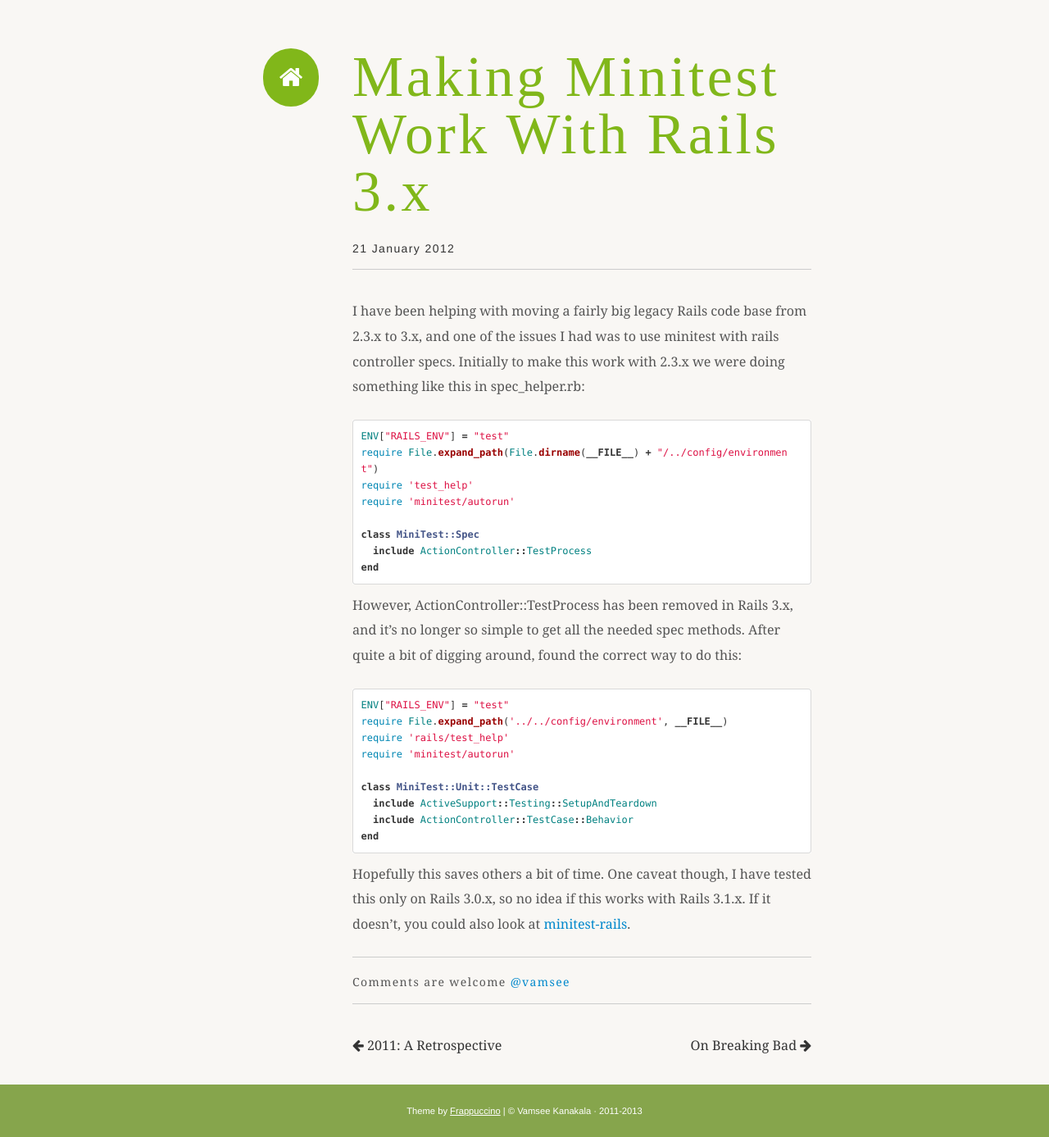
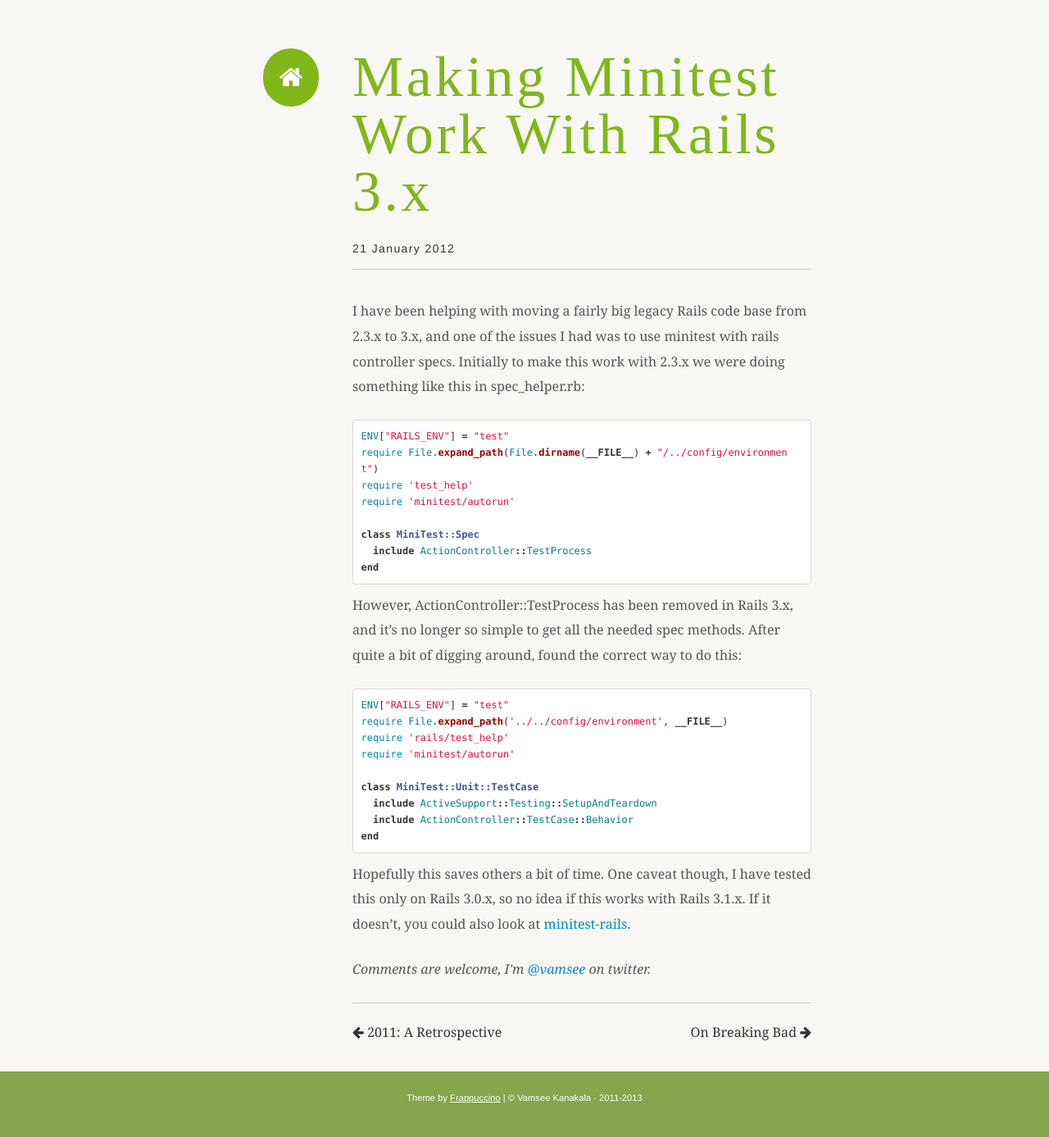
Before and after one commit to vamsee/vamsee.in, a Jekyll site: the page built from _posts/2012-01-21-making-minitest-work-with-rails-3-dot-x.markdown, in a window 1280 px wide. Shown: the whole page at 82% size. Built offline with Jekyll 4.4.1, drawn with Linux system fonts in a browser that asks for light colours; some web fonts are replaced; Markdown is read by kramdown in place of the engine named in the settings.

Commit message:
some corrections

```diff
--- a/_layouts/default.html
+++ b/_layouts/default.html
@@ -38,7 +38,7 @@
 
     <footer>
       <div class="container">
-	Theme by <a href="http://richbray.me/frap/">Frappuccino</a> | &copy; Vamsee Kanakala &middot; 2011-2013
+	Theme by <a rel="nofollow" href="http://richbray.me/frap/">Frappuccino</a> | &copy; Vamsee Kanakala &middot; 2011-2013
       </div>
     </footer>
 
--- a/_layouts/post.html
+++ b/_layouts/post.html
@@ -13,10 +13,10 @@ layout: default
 				<h2 class="content">{{page.title}}</h2>
 				<h5>{{ page.date | date: "%d %B %Y" }}</h5>
 				<section>
-					{{ content }}
-					<hr>
-                                                                                                        <h5>Comments are welcome <a href="https://twitter.com/vamsee">@vamsee</a></h5>
+				  {{ content }}
 
+                                  <p><em>Comments are welcome, I'm <a href="https://twitter.com/vamsee" rel="nofollow">@vamsee</a> on twitter.</em></p>
+				  <hr>
 				</section>
 				<section style="margin-bottom: 2em;">
 					{% if page.previous %}
--- a/_posts/2012-01-21-making-minitest-work-with-rails-3-dot-x.markdown
+++ b/_posts/2012-01-21-making-minitest-work-with-rails-3-dot-x.markdown
@@ -3,7 +3,7 @@ layout: post
 title: "Making Minitest Work With Rails 3.x"
 date: 2012-01-21 21:28
 comments: true
-categories: rails, minitest
+categories: rails minitest
 ---
 
 I have been helping with moving a fairly big legacy Rails code base from 2.3.x to 3.x, and one of the issues I had was to use minitest with rails controller specs. Initially to make this work with 2.3.x we were doing something like this in spec_helper.rb:
--- a/index.html
+++ b/index.html
@@ -19,7 +19,7 @@ title: Mainpage
     		    <a href="{{ post.url }}">
     		        <h3>{{ post.title }}</h3>
                 <time>{{ post.date | date: "%d %B %Y" }}</time>
-                <div>{{ post.content |truncatehtml | truncatewords: 30 }}</div>
+                <div>{{ post.content | truncatehtml | truncatewords: 30 }}</div>
     		    </a>
     		  </li>
     		{% endfor %}
```
